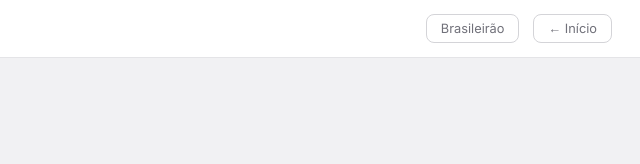
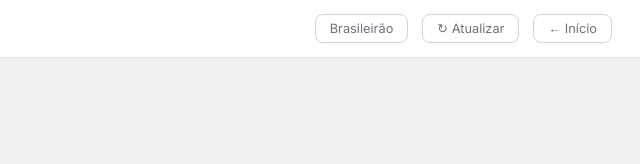
Before and after one commit to dyvalenca/SITE_DADOS, a plain HTML site: page jogos.html in a window 1280 px wide. Shown: the top 164 px of the page, 640-1280 px from the left. Drawn offline with Linux system fonts and the light colour scheme; no server answers.

Commit message:
Adicao do atualizar
Adicao do atualizar

```diff
--- a/jogos.html
+++ b/jogos.html
@@ -265,6 +265,7 @@
   <div class="logo">Números Fieis <span>- Corinthians</span></div>
   <div class="header-nav">
     <a href="brasileirao.html" class="btn-nav">Brasileirão</a>
+    <button id="btn-atualizar" class="btn-nav" style="background:none;cursor:pointer;font-family:'Inter',sans-serif;" onclick="atualizarDados()">↻ Atualizar</button>
     <a href="index.html" class="btn-nav">← Início</a>
   </div>
 </header>
@@ -639,6 +640,29 @@ function renderizar(jogos) {
   }
 }
 
+// ── Atualizar dados ───────────────────────────────────────
+async function atualizarDados() {
+  const btn = document.getElementById('btn-atualizar');
+  if (btn) { btn.textContent = 'Atualizando...'; btn.disabled = true; }
+
+  try { sessionStorage.removeItem('nf_dados_cache'); } catch(e) {}
+  dadosTodos = [];
+
+  // Limpa o select para evitar opções duplicadas
+  document.getElementById('anoSel').innerHTML = '';
+
+  // Reseta seções e mostra loading
+  const loadEl = document.getElementById('loading');
+  loadEl.innerHTML = '<div class="spinner"></div>Atualizando dados...';
+  loadEl.style.display = '';
+  ['sec-eficiencia','sec-gols','sec-timeline','sec-comps','sec-mando','sec-tecnicos']
+    .forEach(id => { document.getElementById(id).style.display = 'none'; });
+
+  await iniciar();
+
+  if (btn) { btn.textContent = '↻ Atualizar'; btn.disabled = false; }
+}
+
 iniciar();
 </script>
 </body>
```
Also changed, not shown: brasileirao.html (+24 -1 lines).
